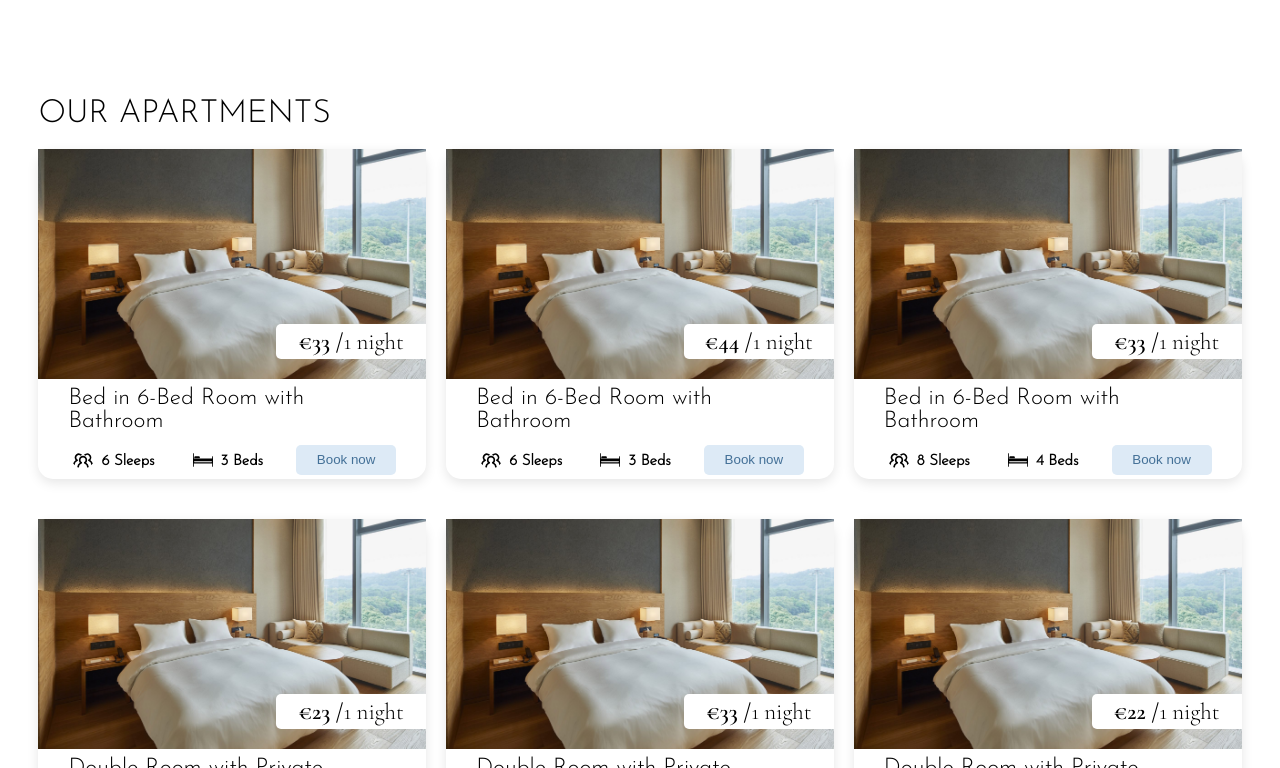
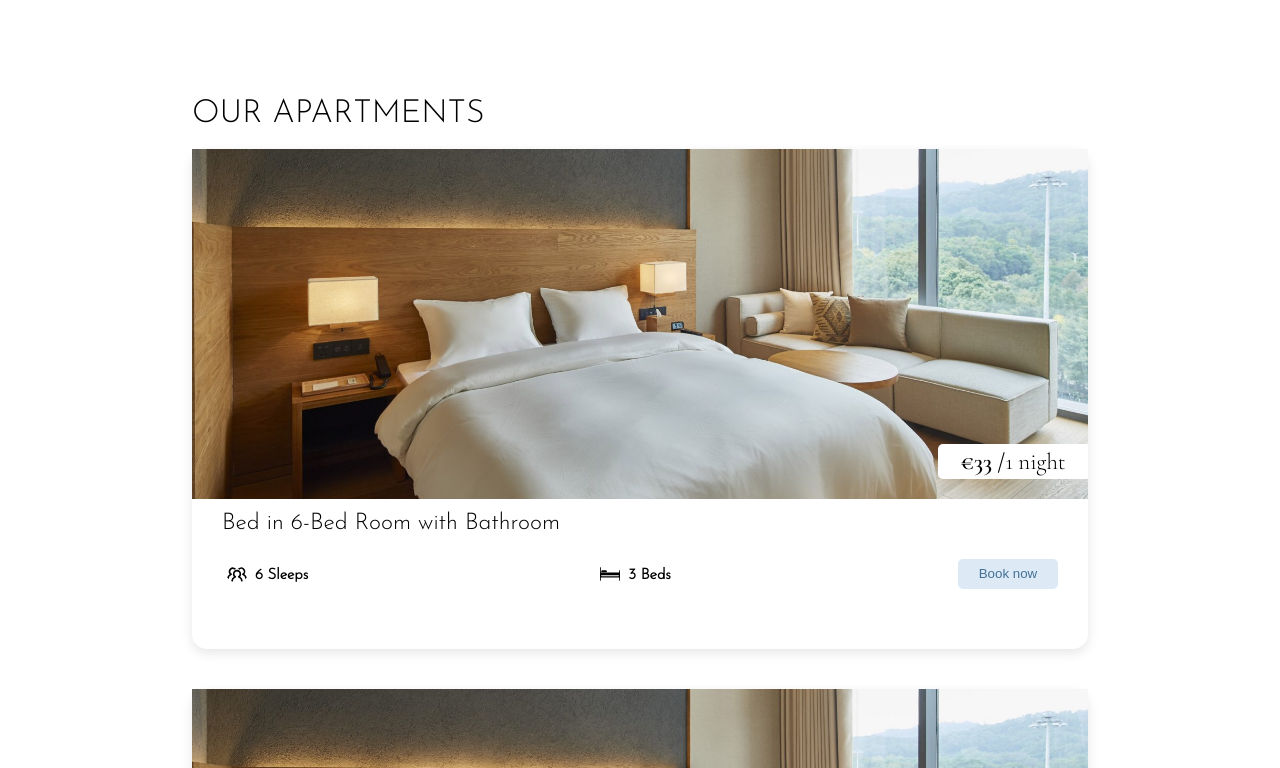
Before and after one commit to radomir-mijovic/balabusic_apartments, a Next.js app: page / in a window 1280 px wide. Shown: the part 972-1740 px from the top of the page. Built offline with nearby package versions, Linux system fonts and the light colour scheme; no server answers.

Commit message:
fix: set padding for room cards for big screens

```diff
--- a/components/Apartments/ApartmentsStyled.js
+++ b/components/Apartments/ApartmentsStyled.js
@@ -2,7 +2,7 @@
 
 export const ApartmentsStyled = styled.section`
   width: 100%;
-  padding: 0 clamp(1rem, 3vw, 4rem);
+  padding: 0 15vw;
   display: flex;
   flex-direction: column;
 
@@ -22,7 +22,16 @@
 
   .boxes-grid {
     display: grid;
-    grid-template-columns: repeat(auto-fit, minmax(35rem, 1fr));
+    grid-template-columns: repeat(auto-fit, minmax(50rem, 1fr));
     grid-gap: 4rem 2rem;
+
+  }
+
+  @media (max-width: 850px) {
+    padding: 0 clamp(1rem, 3vw, 4rem);
+
+    .boxes-grid {
+      grid-template-columns: repeat(auto-fit, minmax(35rem, 1fr));
+    }
   }
 `
--- a/components/Apartments/RoomCardStyled.js
+++ b/components/Apartments/RoomCardStyled.js
@@ -3,7 +3,7 @@
 
 export const RoomCardStyled = styled(motion.div)`
   width: 100%;
-  height: 33rem;
+  height: 50rem;
   display: flex;
   flex-direction: column;
   border-radius: 15px;
@@ -80,4 +80,8 @@
     margin-top: .3rem;
     margin-left: .8rem;
   }
+
+  @media (max-width: 850px) {
+    height: 35rem;
+  }
 `
```
